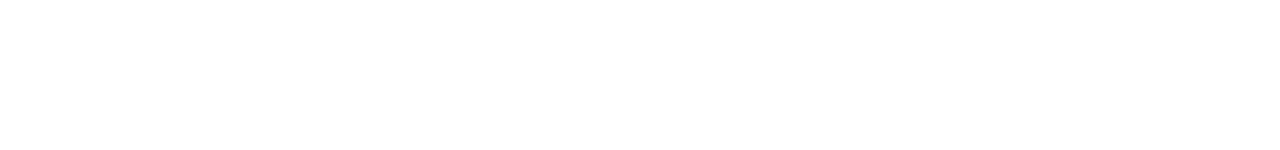
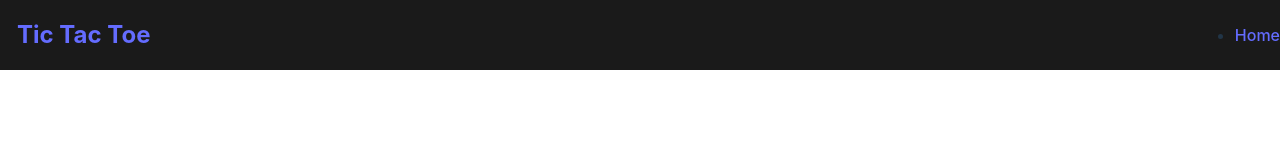
Before and after one commit to XxRoloxX/cloud-development, a React (Vite) app in the folder lab-1-TicTacToe/tic-tac-toe-frontend/: page / in a window 1280 px wide. Shown: the top 150 px of the page. Built offline with nearby package versions, Linux system fonts and the light colour scheme; no server answers.

Commit message:
Add navbar

```diff
--- /dev/null
+++ b/lab-1-TicTacToe/tic-tac-toe-frontend/src/components/Navbar/Navbar.style.scss
@@ -0,0 +1,41 @@
+@import "../../global/variables.scss";
+
+.navbar {
+  width: 100vw;
+  height: 70px;
+  background-color: $light-grey-color;
+  display: flex;
+  justify-content: flex-start;
+  align-items: center;
+  position: absolute;
+  margin: 0;
+  top: 0;
+  left: 0;
+
+  &__branding {
+    font-size: 1.5rem;
+    font-weight: 700;
+    width: 200px;
+    color: $primary;
+  }
+
+  &__links {
+    display: flex;
+    justify-content: flex-end;
+    align-items: center;
+    width: 100%;
+    margin-left: auto;
+
+    &__link {
+      color: $primary;
+      font-size: 1.2rem;
+      margin: 0 10px;
+      cursor: pointer;
+      transition: color 0.3s;
+
+      &:hover {
+        color: $cell-hover-color;
+      }
+    }
+  }
+}
--- /dev/null
+++ b/lab-1-TicTacToe/tic-tac-toe-frontend/src/components/Navbar/Navbar.tsx
@@ -0,0 +1,16 @@
+import { Link } from "react-router-dom";
+import "./Navbar.style.scss";
+
+const Navbar = () => {
+  return (
+    <nav className="navbar">
+      <h1 className="navbar__branding">Tic Tac Toe</h1>
+      <ul className="navbar__links">
+        <li className="navbar__link">
+          <Link to=".">Home</Link>
+        </li>
+      </ul>
+    </nav>
+  );
+};
+export default Navbar;
--- a/lab-1-TicTacToe/tic-tac-toe-frontend/src/global/variables.scss
+++ b/lab-1-TicTacToe/tic-tac-toe-frontend/src/global/variables.scss
@@ -2,4 +2,5 @@
 $cell-color: #252525;
 $cell-hover-color: #353535;
 $cell-symbol-color: #bbbbbb;
+$light-grey-color: #1a1a1a;
 $primary: #646cff;
--- a/lab-1-TicTacToe/tic-tac-toe-frontend/src/routes/router.tsx
+++ b/lab-1-TicTacToe/tic-tac-toe-frontend/src/routes/router.tsx
@@ -1,10 +1,12 @@
 import { BrowserRouter, Route, Routes } from "react-router-dom";
 import Home from "../pages/Home/Home";
 import GamePage from "../pages/GamePage/GamePage";
+import Navbar from "../components/Navbar/Navbar";
 
 const RouterComponent = () => {
   return (
     <BrowserRouter>
+      <Navbar />
       <Routes>
         <Route path="/game/:id/:playerTurn" element={<GamePage />} />
         <Route path="/" element={<Home />} />
```
Also changed, not shown: 1 other file (tests, documents, lock files or other folders).
